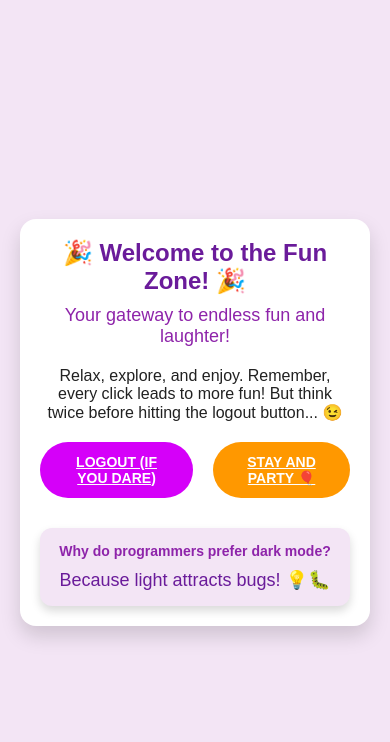
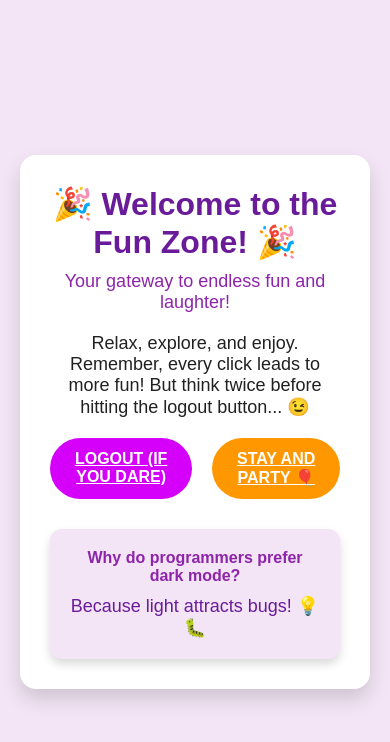
Before and after one commit to AshinSMathew/Two-Step-Authentication, a Flask app: page /dashboard in a window 390 px wide. Shown: the top 742 px of the page. Run offline with Flask 3, Linux system fonts and the light colour scheme.

Commit message:
minor changes

```diff
--- a/app.py
+++ b/app.py
@@ -73,22 +73,21 @@ def signup():
     return render_template("signup.html")
 
 @app.route("/login", methods=["GET", "POST"])
+@app.route("/login", methods=["GET", "POST"])
 def login():
     if request.method == "POST":
         user_email = request.form["email"]
         user_password = request.form["password"]
         captcha = request.form["captcha"]
-
-        if captcha != session.get("captcha_value"):
+        if captcha.strip().lower() != session.get("captcha_value", "").lower():
             flash("Invalid CAPTCHA!", "error")
             return redirect(url_for("login"))
-
         query = "SELECT * FROM USER_DETAILS WHERE email=%s AND password=%s"
         cursor.execute(query, (user_email, user_password))
         result = cursor.fetchall()
 
         if not result:
-            flash("Invalid email or password!", "error")
+            flash("Incorrect email or password!", "error")
             return redirect(url_for("login"))
         else:
             session["email"] = user_email
--- a/static/dashboard_style.css
+++ b/static/dashboard_style.css
@@ -118,26 +118,3 @@
     color: var(--primary-color);
     margin-top: 10px;
   }
-
-  @media (max-width: 480px) {
-    .container {
-      padding: 20px;
-    }
-
-    .header h1 {
-      font-size: 24px;
-    }
-
-    .fun-message {
-      font-size: 16px;
-    }
-
-    .btn {
-      font-size: 14px;
-    }
-
-    .joke {
-      font-size: 14px;
-      padding: 15px;
-    }
-  }
```
Also changed, not shown: static/styles.css (+20 -0 lines), templates/login.html (+13 -0 lines).
